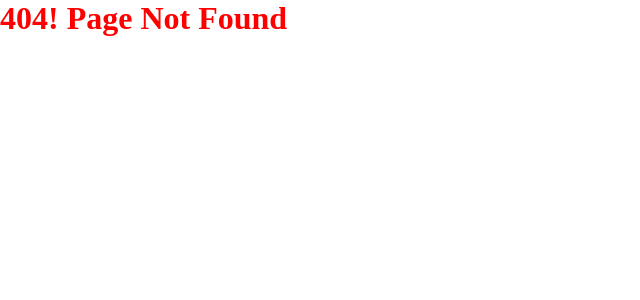
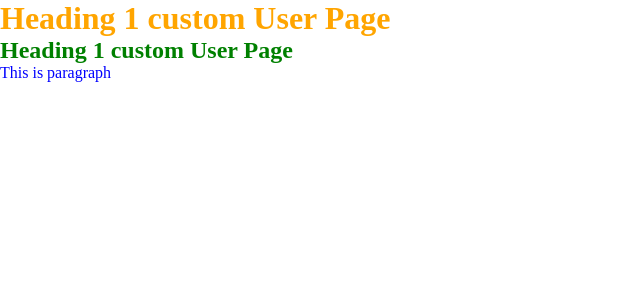
Before and after one commit to fhabhishektiwari/blog_nextjs, a Next.js app: page /customuser in a window 1280 px wide. Before the commit this address had no page. Shown: the top 300 px of the page, without its empty margins (0-640 px from the left). Built offline with nearby package versions, Linux system fonts and the light colour scheme.

Commit message:
CSS Modules with Next.js

```diff
--- /dev/null
+++ b/src/app/custom.module.css
@@ -0,0 +1,3 @@
+.main {
+  color: orange;
+}
--- /dev/null
+++ b/src/app/customuser/page.js
@@ -0,0 +1,11 @@
+import custom from "../custom.module.css";
+import outside from "../../styles/outside.module.css";
+export default function Customuser() {
+  return (
+    <div>
+      <h1 className={custom.main}>Heading 1 custom User Page</h1>
+      <h2 className={outside.main}>Heading 1 custom User Page</h2>
+      <p className="main">This is paragraph</p>
+    </div>
+  );
+}
--- a/src/app/globals.css
+++ b/src/app/globals.css
@@ -7,6 +7,10 @@
 body {
   border: 1px solid #333;
 } */
-h1{
+h1 {
   color: red;
 }
+
+.main {
+  color: yellow;
+}
--- a/src/app/style.css
+++ b/src/app/style.css
@@ -1,3 +1,7 @@
 h2 {
   color: orange;
 }
+
+.main {
+  color: blue;
+}
--- /dev/null
+++ b/src/styles/outside.module.css
@@ -0,0 +1,3 @@
+.main {
+  color: green;
+}
```
